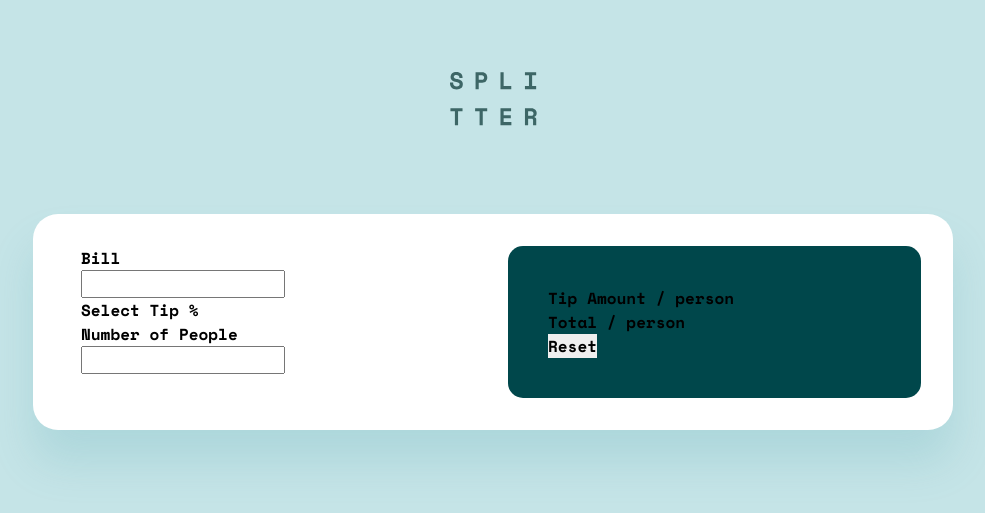
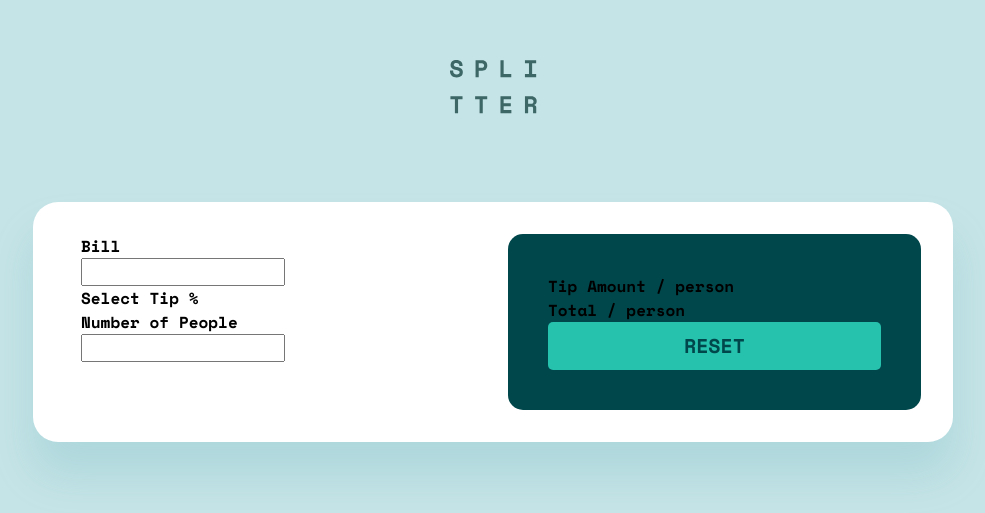
Before and after one commit to ostapyshyn/FM-Tip-calculator-app, a React (Create React App) app: page / in a window 1280 px wide. Shown: the part 149-662 px from the top of the page, without its empty margins (147-1132 px from the left). Built offline with nearby package versions, Linux system fonts and the light colour scheme.

Commit message:
Add button

```diff
--- a/src/components/Calculator/Calculator.jsx
+++ b/src/components/Calculator/Calculator.jsx
@@ -18,7 +18,7 @@ const Calculator = () => {
         <div className={styles.result}>
           <p>Tip Amount / person</p>
           <p>Total / person</p>
-          <button>Reset</button>
+          <button style={{ textTransform: 'uppercase' }}>Reset</button>
         </div>
       </section>
     </>
--- a/src/components/Calculator/Calculator.module.scss
+++ b/src/components/Calculator/Calculator.module.scss
@@ -26,5 +26,15 @@
     border-radius: 15px;
     width: 100%;
     max-width: 413px;
+    button {
+      background: #26c2ae;
+      border-radius: 5px;
+      font-size: 20px;
+      line-height: 30px;
+      text-align: center;
+      color: #00474b;
+      padding-block: 9px;
+      width: 100%;
+    }
   }
 }
```
